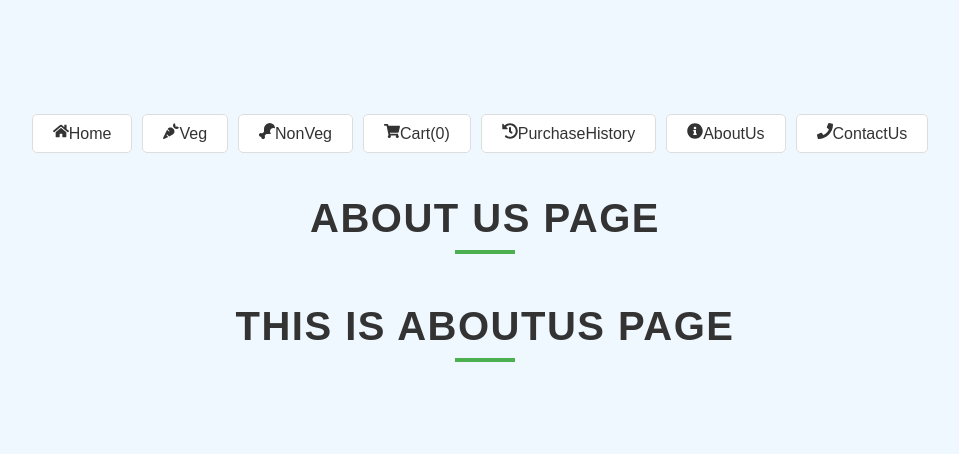
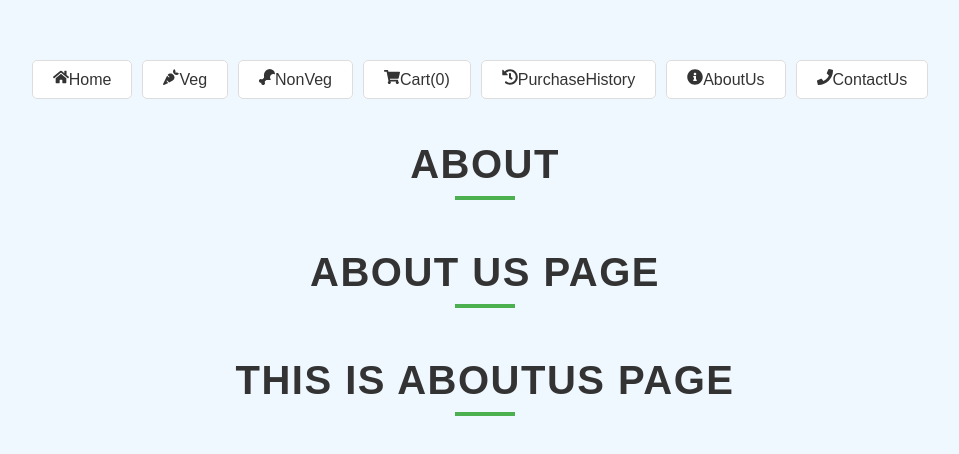
Before and after one commit to KonetiGopi123/GopiRepository, a React (Vite) app: page /AboutUs in a window 1280 px wide. Shown: the part 168-622 px from the top of the page, without its empty margins (155-1114 px from the left). Built offline with nearby package versions, Linux system fonts and the light colour scheme.

Commit message:
Update AboutUs.jsx

```diff
--- a/src/AboutUs.jsx
+++ b/src/AboutUs.jsx
@@ -2,6 +2,7 @@ function AboutUs()
 {
     return(
         <>
+            <h1>about</h1>
         <h1>about us page</h1>
         <h1>This is AboutUs page</h1>
 
```
